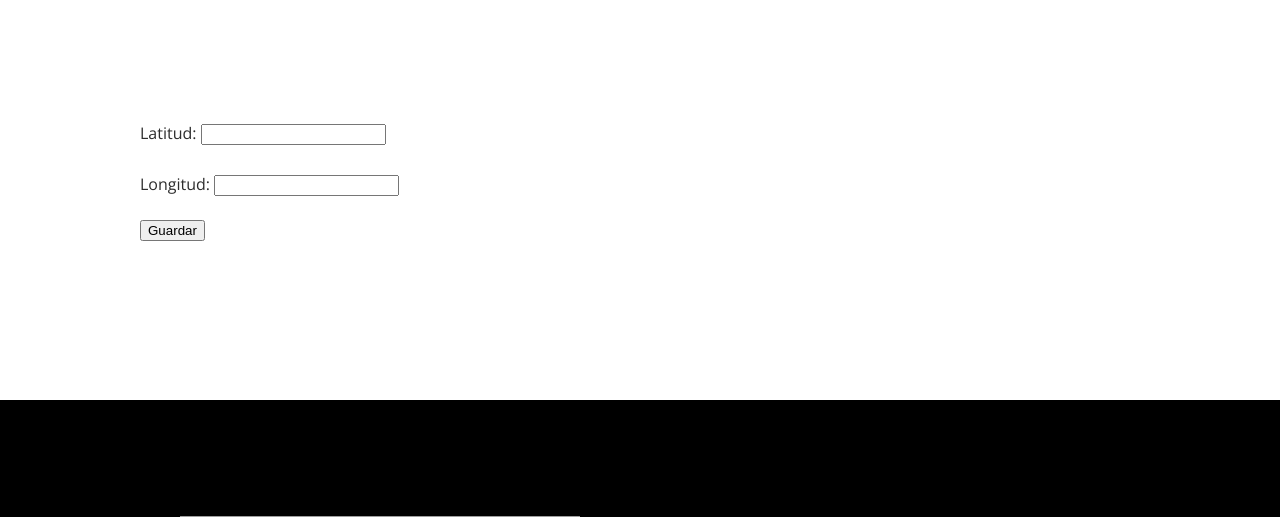
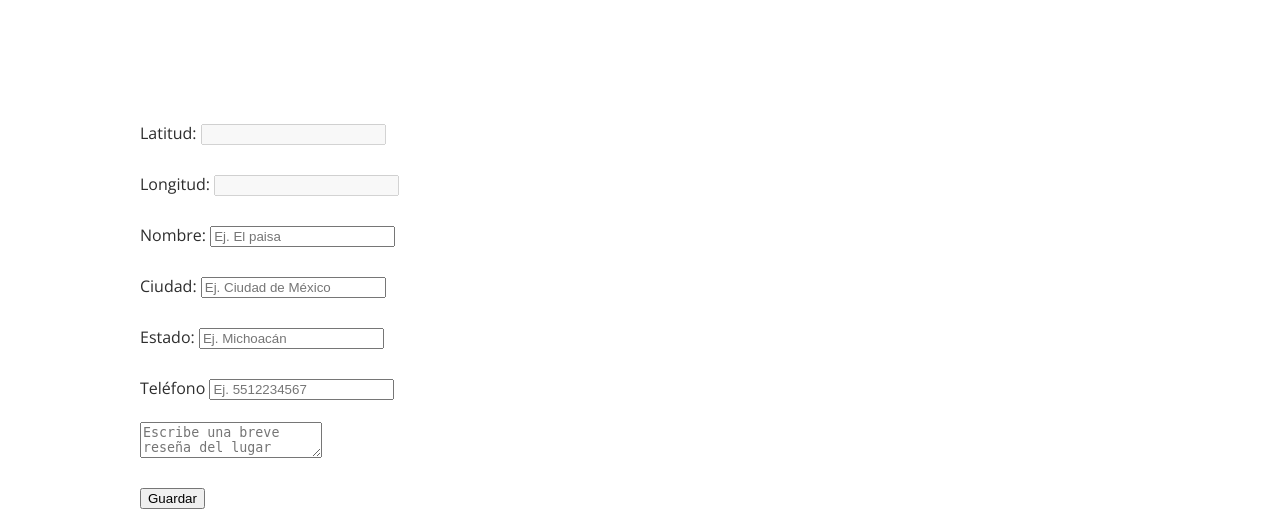
Before and after one commit to adrianVaNa/tomatacos, a PHP site: page /nuevo_punto.php in a window 1280 px wide. Shown: the part 581-1098 px from the top of the page. Run offline with PHP 8.4, Linux system fonts and the light colour scheme; some libraries are stand-ins or nearby versions; grey boxes are pictures that could not be loaded.

Commit message:
Guarda en BD detalles del nuevo punto

```diff
--- a/api/index.php
+++ b/api/index.php
@@ -20,8 +20,8 @@ $app->post('/new_location', function ($request, $response, $args) {
     $data = json_decode($json, true);
     $bd=conectaBD();
     $sql = "INSERT INTO restaurantes
-		    (coord_lat,coord_lon)
-		    VALUES ('".$data['lat']."', '".$data['len']."');";
+		    (nombre, ciudad, estado, domicilio, telefono, texto, coord_lat,coord_lon)
+		    VALUES ('".$data['nombre']."','".$data['ciudad']."','".$data['estado']."','".$data['domicilio']."','".$data['telefono']."','".$data['texto']."','".$data['lat']."', '".$data['len']."');";
     try{
     	$stmt = $bd->query($sql);
     }catch(PDOException $e){
--- a/assets/js/main.js
+++ b/assets/js/main.js
@@ -3,6 +3,11 @@ $(document).ready(function(){
     $("#botonGuardar").click(function(){
     	var obj = {};
 
+    	obj.nombre = $("#inputNombre").val();
+    	obj.ciudad = $("#inputCiudad").val();
+    	obj.estado = $("#inputEstado").val();
+    	obj.telefono = $("#inputTelefono").val();
+    	obj.texto = $("#inputTexto").val();
     	obj.lat = $("#inputLat").val();
 		obj.len = $("#inputLen").val();
 
@@ -137,6 +142,12 @@ function nuevoPunto(){
 		google.maps.event.addListener(map, "click", function(event) {
 		    var lat = event.latLng.lat();
 		    var lng = event.latLng.lng();
+
+		    marca = new google.maps.Marker({
+				map 		:  	map,
+				position 	: 	event.latLng,
+				title 		: 	"Tacos aquí!"
+			});
 		    // populate yor box/field with lat, lng
 		    //alert("Lat=" + lat + "; Lng=" + lng);
 		    $("#inputLat").val(lat);
--- a/nuevo_punto.php
+++ b/nuevo_punto.php
@@ -57,8 +57,13 @@
 <section class="form" id="form">
 	<div class="container">
 		<form id="nuevoLugar" method="post">
-			<p>Latitud: <input type="text" name="latitud" id="inputLat" value=""></p>
-			<p>Longitud: <input type="text" name="longitud" id="inputLen" value=""></p>
+			<p>Latitud: <input type="text" name="latitud" id="inputLat" value="" disabled></p>
+			<p>Longitud: <input type="text" name="longitud" id="inputLen" value="" disabled></p>
+			<p>Nombre: <input type="text" name="nombre" id="inputNombre" value="" placeholder="Ej. El paisa"></p>
+			<p>Ciudad: <input type="text" name="ciudad" id="inputCiudad" value="" placeholder="Ej. Ciudad de México"></p>
+			<p>Estado: <input type="text" name="estado" id="inputEstado" value="" placeholder="Ej. Michoacán"></p>
+			<p>Teléfono <input type="tel" name="telefono" id="inputTelefono" value="" placeholder="Ej. 5512234567"></p>
+			<p><textarea name="descripción" id="inputTexto" placeholder="Escribe una breve reseña del lugar"></textarea></p>
 
 			<input type="button" name="enviar" value="Guardar" id="botonGuardar">
 		</form>
```
